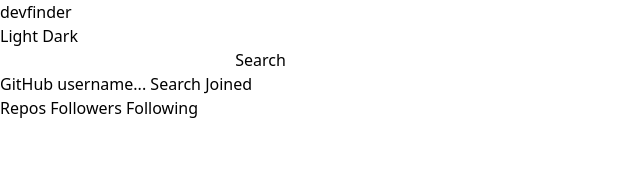
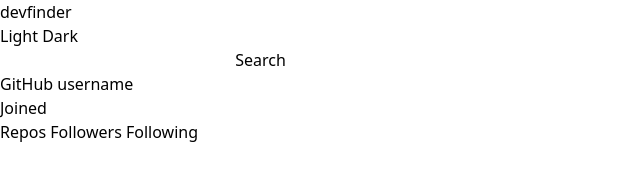
Before and after one commit to BrookesCodeStuff/github-user-search, a website: page index.html in a window 1280 px wide. Shown: the whole page, without its empty margins (0-640 px from the left). Drawn offline with Linux system fonts and the light colour scheme.

Commit message:
add basic html structure

```diff
--- a/index.html
+++ b/index.html
@@ -22,7 +22,8 @@
         <button type="submit">Search</button>
       </form>
       <div>
-        GitHub username... Search Joined
+        <h2>GitHub username</h2>
+        <span>Joined</span>
         <div>Repos Followers Following</div>
       </div>
     </main>
```
